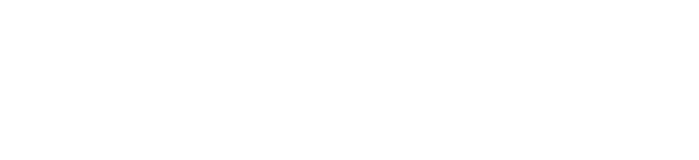
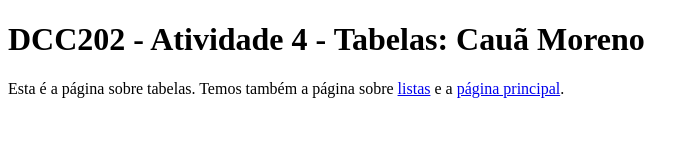
Before and after one commit to ufjf-dcc202/ufjf-dcc202-2023-3-b-atv4-CauaMoreno, a website: page tabelas.html in a window 1280 px wide. Shown: the whole page, without its empty margins (0-699 px from the left). Drawn offline with Linux system fonts and the light colour scheme.

Commit message:
conecta o tabelas.html às duas outras páginas

```diff
--- a/tabelas.html
+++ b/tabelas.html
@@ -1,11 +1,14 @@
 <!DOCTYPE html>
-<html lang="en">
+<html lang="pt">
 <head>
     <meta charset="UTF-8">
     <meta name="viewport" content="width=device-width, initial-scale=1.0">
-    <title>Document</title>
+    <title>DCC202 - Atividade 4 - Tabelas: Cauã Moreno</title>
 </head>
 <body>
-
+    <main>
+        <h1>DCC202 - Atividade 4 - Tabelas: Cauã Moreno</h1>
+        <p>Esta é a página sobre tabelas. Temos também a página sobre <a href="listas.html">listas</a> e a <a href="index.html">página principal</a>.</p>
+    </main>
 </body>
 </html>
```
